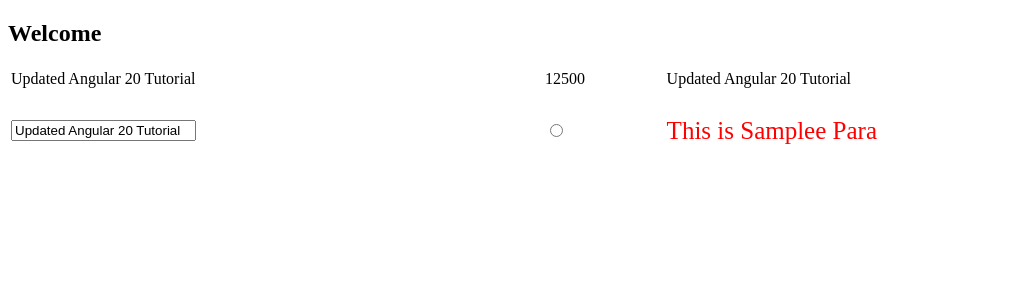
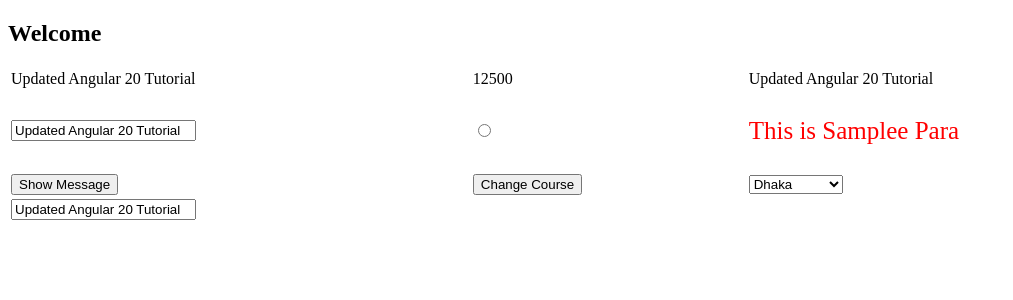
Before and after one commit to Shajjad002/Angular20, an Angular app: page / in a window 1280 px wide. Shown: the top 300 px of the page, without its empty margins (0-1013 px from the left). Built offline with nearby package versions, Linux system fonts and the light colour scheme.

Commit message:
data binding

```diff
--- a/src/app/components/data-binding/data-binding.css
+++ b/src/app/components/data-binding/data-binding.css
@@ -1,4 +1,4 @@
-.myColor{
+.myColor {
     color: red;
     font-size: 25px;
 }
--- a/src/app/components/data-binding/data-binding.html
+++ b/src/app/components/data-binding/data-binding.html
@@ -8,14 +8,35 @@
 
     <tr>
         <td>
-            <input  type="text" value="{{ courseName }}">
+            <input type="text" value="{{ courseName }}">
         </td>
         <td>
             <input [type]="inputType" [max]="maxLength" [minLength]="minCharacters">
         </td>
         <td>
-           <p [class]="myClassName">This is Samplee Para</p>
+            <p [class]="myClassName">This is Samplee Para</p>
         </td>
 
     </tr>
+    <tr>
+        <td>
+            <button (click)="showAlert()">Show Message</button>
+        </td>
+        <td>
+            <button (click)="changeCourseName()">Change Course</button>
+        </td>
+        <td>
+            <select (change)="onCityChange()">
+                <option value="">Dhaka</option>
+                <option value="">Chittagong</option>
+                <option value="">Cox's Bazar</option>
+            </select>
+        </td>
+    </tr>
+    <tr>
+        <td>
+            <input type="text" [(ngModel)]="courseName">
+        </td>
+    </tr>
+
 </table>
--- a/src/app/components/data-binding/data-binding.ts
+++ b/src/app/components/data-binding/data-binding.ts
@@ -1,8 +1,9 @@
 import { Component } from '@angular/core';
+import { FormsModule } from '@angular/forms';
 
 @Component({
   selector: 'app-data-binding',
-  imports: [],
+  imports: [FormsModule],
   templateUrl: './data-binding.html',
   styleUrl: './data-binding.css',
 
@@ -25,5 +26,11 @@ export class DataBinding {
   showAlert() {
     alert('Welcome to Angular 20 Tutorial');
   }
+  changeCourseName() {
+    this.courseName = 'ReactJs Tutorial Updated';
+  }
+  onCityChange() {
+    alert('Changed city');
+  }
 
 }
```
